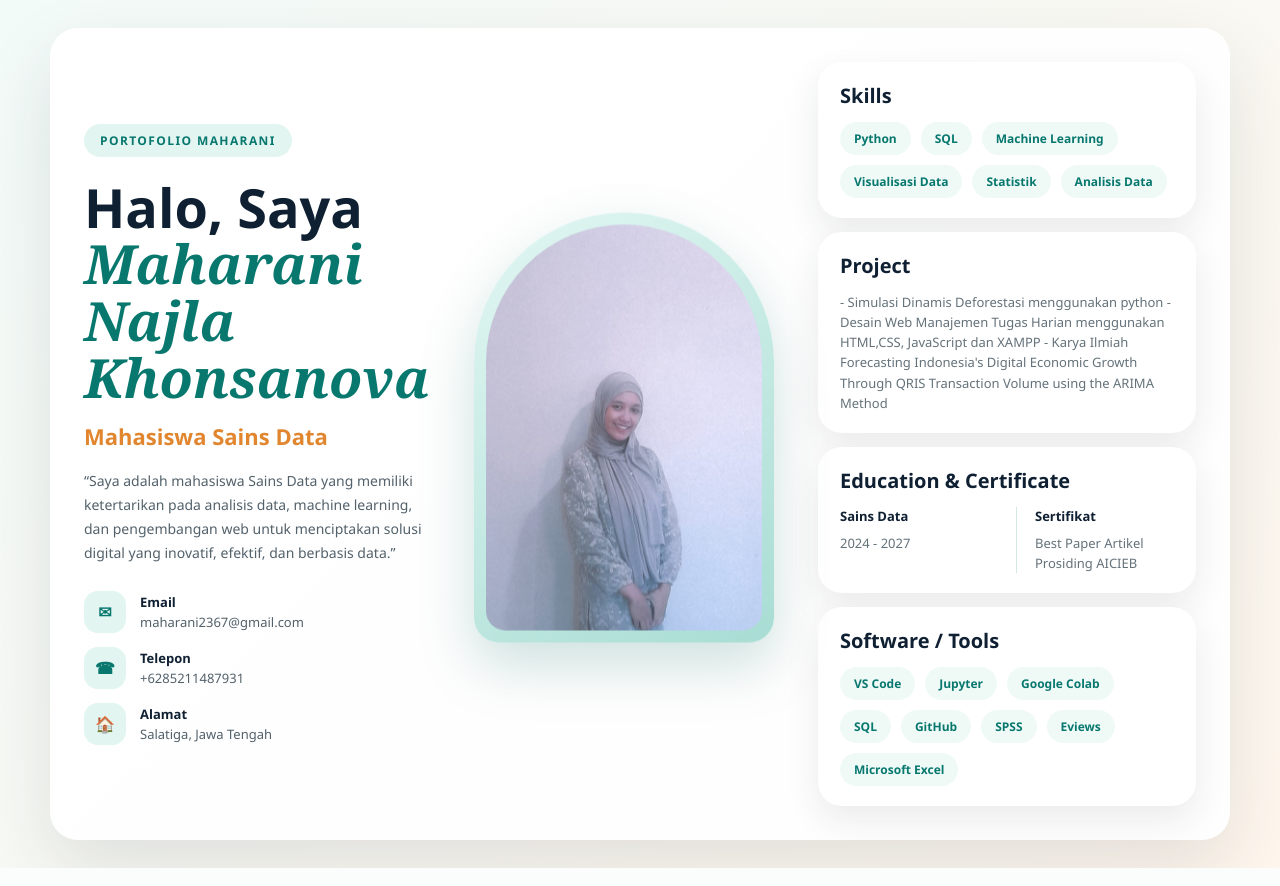
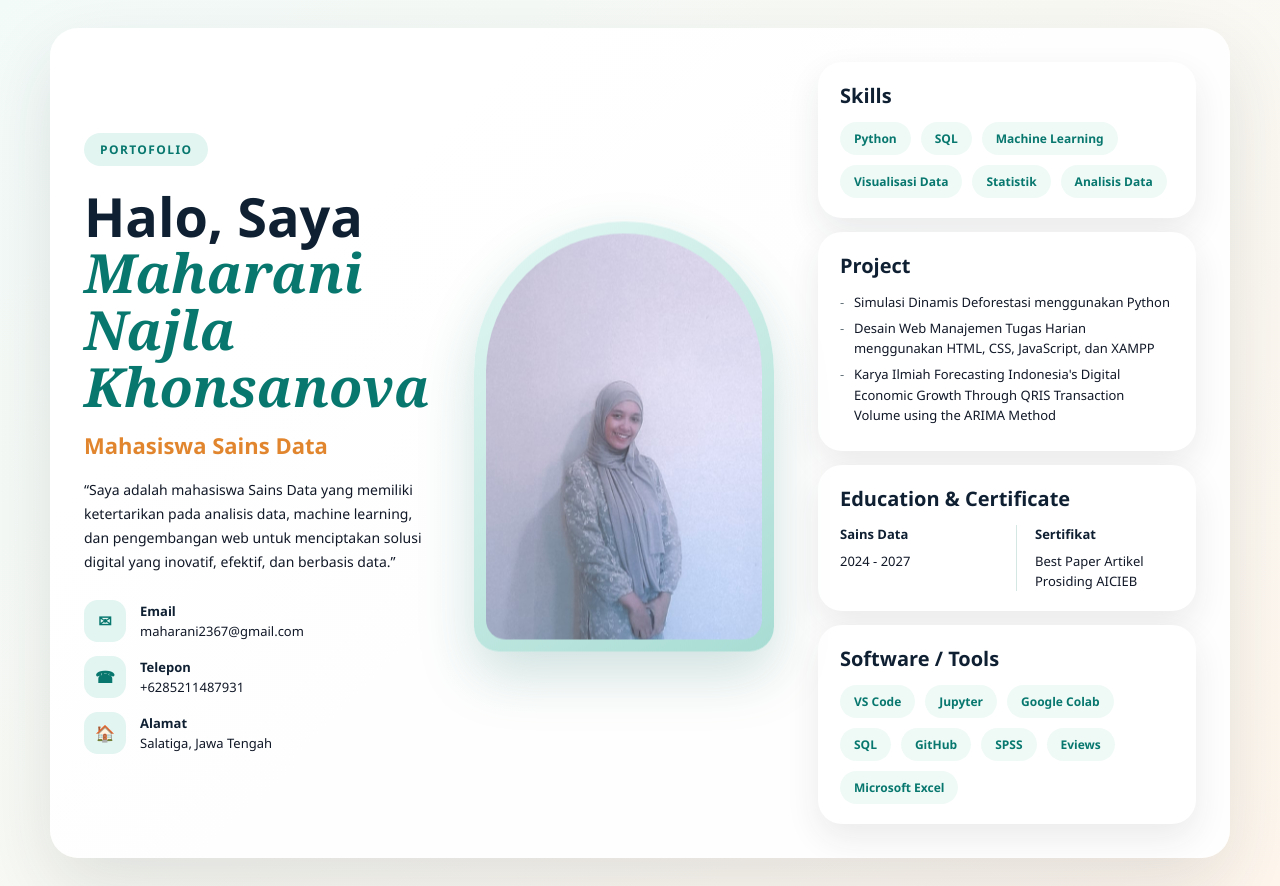
Before and after one commit to MaharaniNK/UTSMAHARANI, a Django app: page / in a window 1280 px wide. Run offline with Django 5.2, Linux system fonts and the light colour scheme.

Commit message:
Update tampilan website

```diff
--- a/utsmaharani/static/css/style.css
+++ b/utsmaharani/static/css/style.css
@@ -8,7 +8,7 @@
 body {
   width: 100%;
   min-height: 100vh;
-  color: #102033;
+  color: #102033;;
   background: linear-gradient(135deg, #f3fbf9, #fff7ee);
 }
 
@@ -71,7 +71,7 @@ body {
 .description {
   max-width: 360px;
   margin-bottom: 26px;
-  color: #53616b;
+  color: #111827;
   font-size: 14px;
   line-height: 1.7;
 }
@@ -105,7 +105,7 @@ body {
 }
 
 .contact-item p {
-  color: #53616b;
+  color:#111827;
   font-size: 13px;
 }
 
@@ -154,8 +154,30 @@ body {
   font-size: 20px;
 }
 
+.info-card ul {
+  list-style-type: none; /* Hilangkan bulatan default */
+  padding-left: 0;
+  margin: 0;
+}
+
+.info-card li {
+  position: relative;
+  padding-left: 14px; /* Jarak teks dari tanda hubung */
+  margin-bottom: 6px; /* Jarak antar baris project */
+  color: #111827;
+  font-size: 13px;
+  line-height: 1.55;
+}
+
+.info-card li::before {
+  content: "-";
+  position: absolute;
+  left: 0;
+  color: #64727a;
+}
+
 .info-card p {
-  color: #64727a;
+  color: #111827;
   font-size: 13px;
   line-height: 1.55;
 }
--- a/utsmaharani/templates/index.html
+++ b/utsmaharani/templates/index.html
@@ -5,7 +5,7 @@
 <head>
   <meta charset="UTF-8">
   <meta name="viewport" content="width=device-width, initial-scale=1.0">
-  <title>Portfolio Data Science</title>
+  <title>Portfolio Maharani</title>
   <link rel="stylesheet" href="{% static 'css/style.css' %}">
 </head>
 
@@ -15,7 +15,7 @@
     <section class="hero-card">
 
       <div class="left-section">
-        <p class="label">PORTOFOLIO MAHARANI</p>
+        <p class="label">PORTOFOLIO</p>
 
         <h1>Halo, Saya <span>Maharani Najla Khonsanova</span></h1>
 
@@ -73,14 +73,14 @@
           </div>
         </div>
 
+
         <div class="info-card">
           <h3>Project</h3>
-          <p>
-            - Simulasi Dinamis Deforestasi menggunakan python
-            - Desain Web Manajemen Tugas Harian menggunakan HTML,CSS, JavaScript dan XAMPP
-            - Karya Ilmiah Forecasting Indonesia's Digital Economic Growth Through QRIS Transaction Volume using the ARIMA Method
-
-          </p>
+          <ul class="project-list">
+          <li>Simulasi Dinamis Deforestasi menggunakan Python</li>
+          <li>Desain Web Manajemen Tugas Harian menggunakan HTML, CSS, JavaScript, dan XAMPP</li>
+          <li>Karya Ilmiah Forecasting Indonesia's Digital Economic Growth Through QRIS Transaction Volume using the ARIMA Method</li>
+         </ul>
         </div>
 
         <div class="info-card education-card">
```
